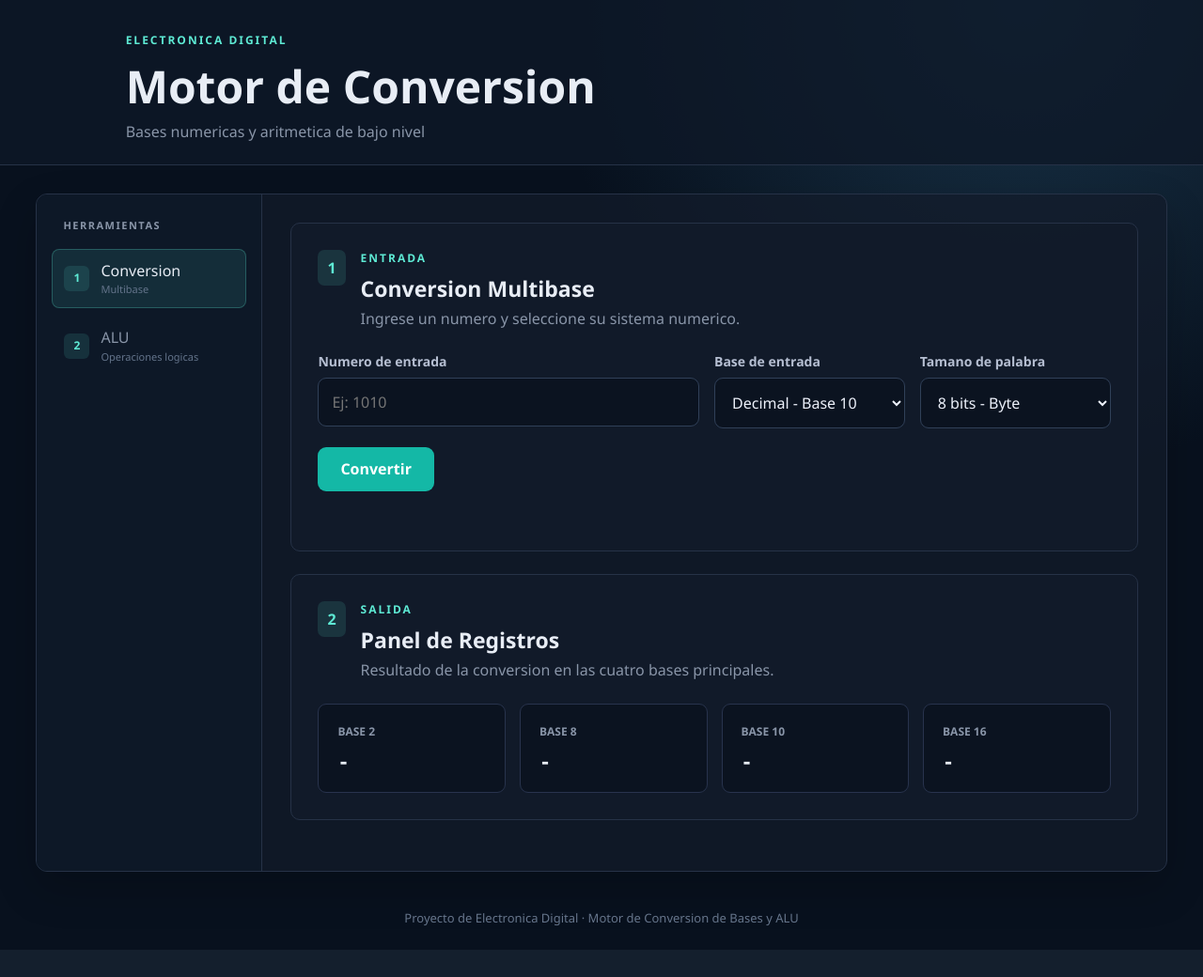
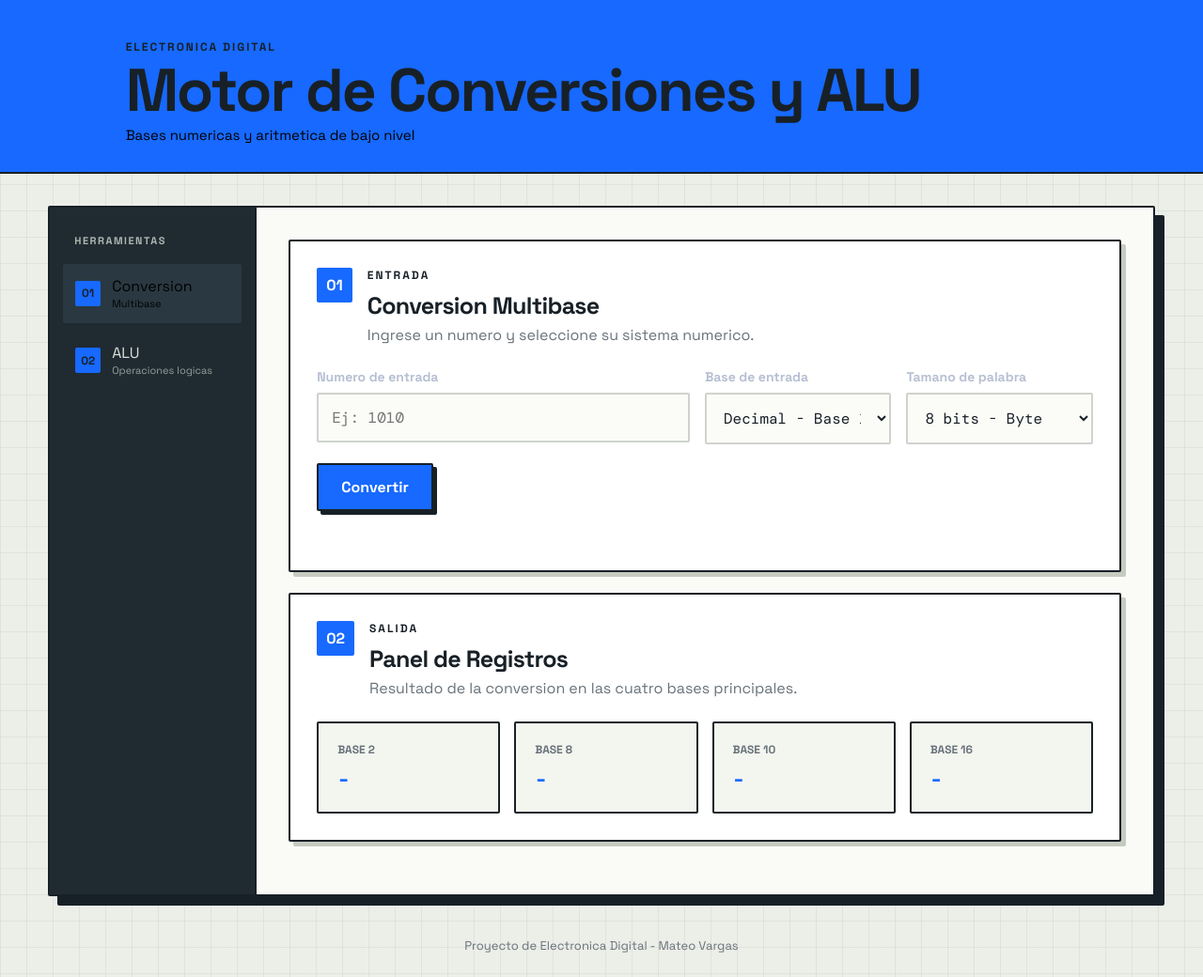
Before and after one commit to Mattrux56/CalDigital, a Flask app: page / in a window 1280 px wide. Shown: the whole page at 94% size. Before the commit the page ends 1011 px from the top, so only its background shows below. Run offline with Flask 3, Linux system fonts and the light colour scheme.

Commit message:
Diseño general de pagina cambiado

```diff
--- a/Calculadora/conversiones.py
+++ b/Calculadora/conversiones.py
@@ -18,7 +18,7 @@ def validar_entrada(numero, base):
     for caracter in numero:
         if caracter not in DIGITOS[:base]:
             raise ValueError(
-                f"El carácter '{caracter}' no es válido para la base {base}."
+                f"OVERFLOW: El carácter '{caracter}' no es válido para la base {base}."
             )
 
 
--- a/Calculadora/static/css/base.css
+++ b/Calculadora/static/css/base.css
@@ -1,12 +1,15 @@
+@import url("https://fonts.googleapis.com/css2?family=DM+Mono:wght@400;500&family=Space+Grotesk:wght@400;500;600;700&display=swap");
+
 :root {
-    --ink: #e8edf5;
-    --muted: #8995a8;
-    --line: #263247;
-    --panel: #121b2a;
-    --surface: #0b1320;
-    --accent: #5eead4;
-    --accent-strong: #14b8a6;
-    --danger: #ff8e8e;
+    --ink: #182027;
+    --muted: #68727a;
+    --line: #d7d9d2;
+    --panel: #f7f7f2;
+    --surface: #ffffff;
+    --accent: #1769ff;
+    --accent-strong: #ff6847;
+    --danger: #ff6847;
+    --yellow: #ff6847;
 }
 
 * {
@@ -18,8 +21,11 @@
 body {
     min-height: 100vh;
     color: var(--ink);
-    font-family: "Segoe UI", Tahoma, sans-serif;
-    background: radial-gradient(circle at 85% 0%, #193449 0, transparent 34%), #08111e;
+    font-family: "Space Grotesk", "Trebuchet MS", sans-serif;
+    background-color: #eceee8;
+    background-image: linear-gradient(rgba(24, 32, 39, .055) 1px, transparent 1px),
+        linear-gradient(90deg, rgba(24, 32, 39, .055) 1px, transparent 1px);
+    background-size: 28px 28px;
 }
 
 button,
--- a/Calculadora/static/css/components.css
+++ b/Calculadora/static/css/components.css
@@ -1,10 +1,11 @@
 calculator-card {
     display: block;
     padding: 28px;
-    margin-bottom: 24px;
-    border: 1px solid var(--line);
-    border-radius: 10px;
-    background: rgba(18, 27, 42, .88);
+    margin-bottom: 22px;
+    border: 2px solid var(--ink);
+    border-radius: 2px;
+    background: var(--surface);
+    box-shadow: 5px 5px 0 #c6cbc1;
 }
 
 .section-title {
@@ -16,15 +17,16 @@ calculator-card {
 
 .section-title > span {
     padding: 8px 10px;
-    border-radius: 7px;
-    color: var(--accent);
-    background: rgba(94, 234, 212, .12);
+    border-radius: 2px;
+    color: white;
+    background: var(--accent);
     font-weight: bold;
 }
 
 h2 {
     margin-bottom: 5px;
-    font-size: 23px;
+    font-size: 25px;
+    letter-spacing: -.7px;
 }
 
 .section-title p:last-child {
@@ -58,29 +60,33 @@ select {
     width: 100%;
     padding: 14px;
     outline: none;
-    border: 1px solid #304058;
-    border-radius: 9px;
-    color: #edf1fa;
-    background: var(--surface);
+    border: 2px solid #cfd3cc;
+    border-radius: 2px;
+    color: var(--ink);
+    background: #fbfcf8;
+    font-family: "DM Mono", monospace;
 }
 
 input:focus,
 select:focus {
     border-color: var(--accent);
-    box-shadow: 0 0 0 3px rgba(94, 234, 212, .12);
+    box-shadow: 4px 4px 0 rgba(23, 105, 255, .18);
 }
 
 .primary-button {
     margin-top: 20px;
     padding: 14px 24px;
-    border-radius: 9px;
+    border: 2px solid var(--ink);
+    border-radius: 2px;
     color: white;
-    background: var(--accent-strong);
+    background: #1769ff;
     font-weight: bold;
+    box-shadow: 4px 4px 0 var(--ink);
 }
 
 .primary-button:hover {
-    background: #0d9488;
+    transform: translate(2px, 2px);
+    box-shadow: 2px 2px 0 var(--ink);
 }
 
 .results-grid,
@@ -102,9 +108,9 @@ result-tile {
     display: block;
     min-width: 0;
     padding: 20px;
-    border: 1px solid #28334d;
-    border-radius: 9px;
-    background: var(--surface);
+    border: 2px solid var(--ink);
+    border-radius: 2px;
+    background: #f3f5ef;
 }
 
 result-tile span {
@@ -117,8 +123,8 @@ result-tile span {
 
 result-tile strong {
     display: block;
-    color: var(--ink);
-    font-family: Consolas, monospace;
+    color: var(--accent);
+    font-family: "DM Mono", Consolas, monospace;
     font-size: 20px;
     word-break: break-all;
 }
--- a/Calculadora/static/css/conversion.css
+++ b/Calculadora/static/css/conversion.css
@@ -1,3 +1,3 @@
 #conversion-view calculator-card:first-child result-tile {
-    border-color: rgba(94, 234, 212, .35);
+    border-color: rgba(23, 105, 255, .35);
 }
--- a/Calculadora/static/css/layout.css
+++ b/Calculadora/static/css/layout.css
@@ -1,7 +1,7 @@
 header {
-    padding: 34px 7% 24px;
-    border-bottom: 1px solid var(--line);
-    background: rgba(13, 24, 39, .78);
+    padding: 42px 7% 30px;
+    border-bottom: 2px solid var(--ink);
+    background: #1769ff;
 }
 
 .header-content {
@@ -11,7 +11,7 @@ header {
 
 .eyebrow {
     margin-bottom: 8px;
-    color: var(--accent);
+    color: var(--ink);
     font-size: 12px;
     font-weight: bold;
     letter-spacing: 2px;
@@ -19,30 +19,36 @@ header {
 }
 
 h1 {
-    margin-bottom: 5px;
-    font-size: clamp(30px, 4vw, 48px);
+    margin-bottom: 7px;
+    font-size: clamp(34px, 5vw, 64px);
+    font-weight: 700;
+    letter-spacing: -2px;
+    line-height: .95;
 }
 
 .subtitle {
-    color: var(--muted);
+    max-width: 520px;
+    color: #000000;
+    font-size: 15px;
 }
 
 .app-shell {
     display: grid;
-    grid-template-columns: 240px minmax(0, 1fr);
-    width: min(1240px, 94%);
+    grid-template-columns: 220px minmax(0, 1fr);
+    width: min(1240px, 92%);
     min-height: 620px;
-    margin: 30px auto;
-    border: 1px solid var(--line);
-    border-radius: 12px;
+    margin: 34px auto;
+    border: 2px solid var(--ink);
+    border-radius: 2px;
     overflow: hidden;
-    background: rgba(18, 27, 42, .72);
-    box-shadow: 0 18px 45px rgba(0, 0, 0, .2);
+    background: var(--panel);
+    box-shadow: 10px 10px 0 var(--ink);
 }
 
 main {
     min-width: 0;
-    padding: 30px;
+    padding: 34px;
+    background: rgba(255, 255, 255, .38);
 }
 
 .tool-view {
@@ -56,7 +62,7 @@ main {
 
 footer {
     padding: 10px 25px 25px;
-    color: #66758b;
+    color: var(--muted);
     font-size: 13px;
     text-align: center;
 }
@@ -70,7 +76,7 @@ footer {
     .app-shell {
         display: block;
         width: 100%;
-        margin: 20px 0;
+        margin: 24px 0 20px;
         border-right: 0;
         border-left: 0;
         border-radius: 0;
@@ -79,4 +85,8 @@ footer {
     main {
         padding: 20px;
     }
+
+    header {
+        padding: 32px 7% 26px;
+    }
 }
--- a/Calculadora/static/css/sidebar.css
+++ b/Calculadora/static/css/sidebar.css
@@ -1,12 +1,12 @@
 .sidebar {
-    padding: 25px 16px;
-    border-right: 1px solid var(--line);
-    background: #0d1827;
+    padding: 28px 14px;
+    border-right: 2px solid var(--ink);
+    background: #202a31;
 }
 
 .sidebar-title {
     margin: 0 12px 18px;
-    color: var(--muted);
+    color: #aeb8b3;
     font-size: 11px;
     font-weight: bold;
     letter-spacing: 1.5px;
@@ -25,19 +25,18 @@
     width: 100%;
     padding: 13px 12px;
     border: 1px solid transparent;
-    border-radius: 8px;
-    color: var(--muted);
+    border-radius: 2px;
+    color: #dbe2dc;
     background: transparent;
     text-align: left;
 }
 
 .nav-button:hover,
 .nav-button.is-active {
-    border-color: rgba(94, 234, 212, .25);
-    color: var(--ink);
-    background: rgba(94, 234, 212, .1);
+    border-color: #2a3841;
+    color: #000000;
+    background: #2a3841;
 }
-
 .nav-button:focus-visible {
     outline: 2px solid var(--accent);
     outline-offset: 2px;
@@ -49,9 +48,9 @@
     height: 27px;
     flex: 0 0 27px;
     place-items: center;
-    border-radius: 6px;
-    color: var(--accent);
-    background: rgba(94, 234, 212, .12);
+    border-radius: 2px;
+    color: var(--ink);
+    background: var(--accent);
     font-size: 12px;
     font-weight: bold;
 }
@@ -62,8 +61,12 @@
 }
 
 .nav-copy small {
-    color: #64748b;
+    color: #91a09a;
     font-size: 11px;
+}
+
+.nav-button.is-active .nav-copy small {
+    color: #000000;
 }
 
 @media (max-width: 760px) {
--- a/Calculadora/static/js/components/conversion-view.js
+++ b/Calculadora/static/js/components/conversion-view.js
@@ -3,7 +3,7 @@ export class ConversionView extends HTMLElement {
         this.id = "conversion-view";
         this.classList.add("tool-view", "is-active");
         this.innerHTML = `
-            <calculator-card data-number="1" data-eyebrow="Entrada"
+            <calculator-card data-number="01" data-eyebrow="Entrada"
                 data-title="Conversion Multibase"
                 data-description="Ingrese un numero y seleccione su sistema numerico.">
                 <form id="conversion-form">
@@ -35,7 +35,7 @@ export class ConversionView extends HTMLElement {
                     <div id="mensaje" class="mensaje" aria-live="polite"></div>
                 </form>
             </calculator-card>
-            <calculator-card data-number="2" data-eyebrow="Salida"
+            <calculator-card data-number="02" data-eyebrow="Salida"
                 data-title="Panel de Registros"
                 data-description="Resultado de la conversion en las cuatro bases principales.">
                 <div class="results-grid">
--- a/Calculadora/templates/index.html
+++ b/Calculadora/templates/index.html
@@ -3,7 +3,7 @@
 <head>
     <meta charset="UTF-8">
     <meta name="viewport" content="width=device-width, initial-scale=1.0">
-    <title>Motor de Conversion y ALU</title>
+    <title>Motor de Conversiones y ALU</title>
     <link rel="stylesheet" href="{{ url_for('static', filename='css/style.css') }}">
 </head>
 
@@ -12,7 +12,7 @@
 <header>
     <div class="header-content">
         <p class="eyebrow">ELECTRONICA DIGITAL</p>
-        <h1>Motor de Conversion</h1>
+        <h1>Motor de Conversiones y ALU</h1>
         <p class="subtitle">Bases numericas y aritmetica de bajo nivel</p>
     </div>
 </header>
@@ -23,12 +23,12 @@
         <nav class="sidebar-nav" role="tablist" aria-label="Tipo de calculo">
             <button class="nav-button is-active" type="button" role="tab"
                 aria-selected="true" data-view-target="conversion-view">
-                <span class="nav-number">1</span>
+                <span class="nav-number">01</span>
                 <span class="nav-copy">Conversion<small>Multibase</small></span>
             </button>
             <button class="nav-button" type="button" role="tab"
                 aria-selected="false" data-view-target="alu-view">
-                <span class="nav-number">2</span>
+                <span class="nav-number">02</span>
                 <span class="nav-copy">ALU<small>Operaciones logicas</small></span>
             </button>
         </nav>
@@ -40,7 +40,7 @@
 </div>
 
 <footer>
-    <p>Proyecto de Electronica Digital · Motor de Conversion de Bases y ALU</p>
+    <p>Proyecto de Electronica Digital - Mateo Vargas</p>
 </footer>
 
 <script type="module" src="{{ url_for('static', filename='js/script.js') }}"></script>
```
